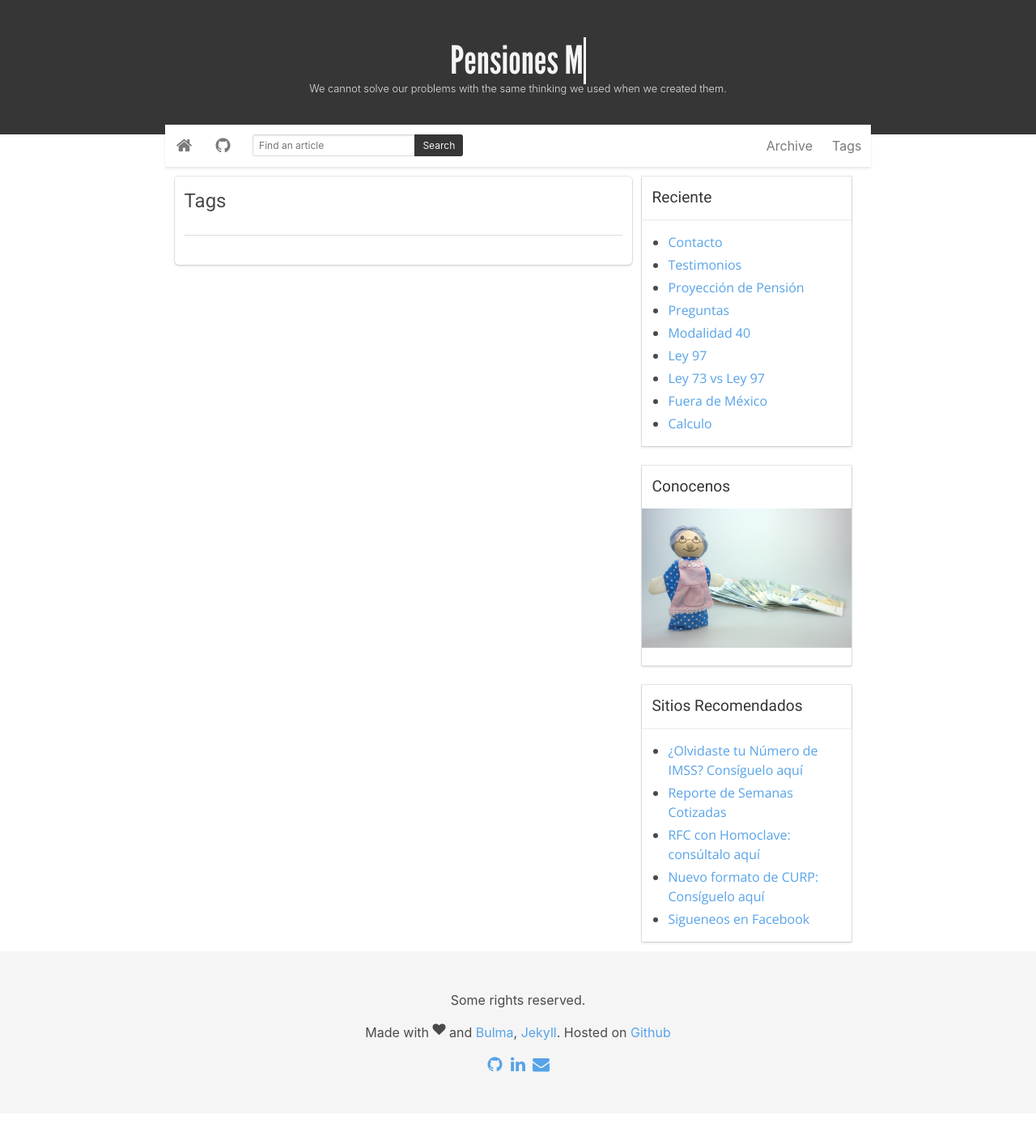
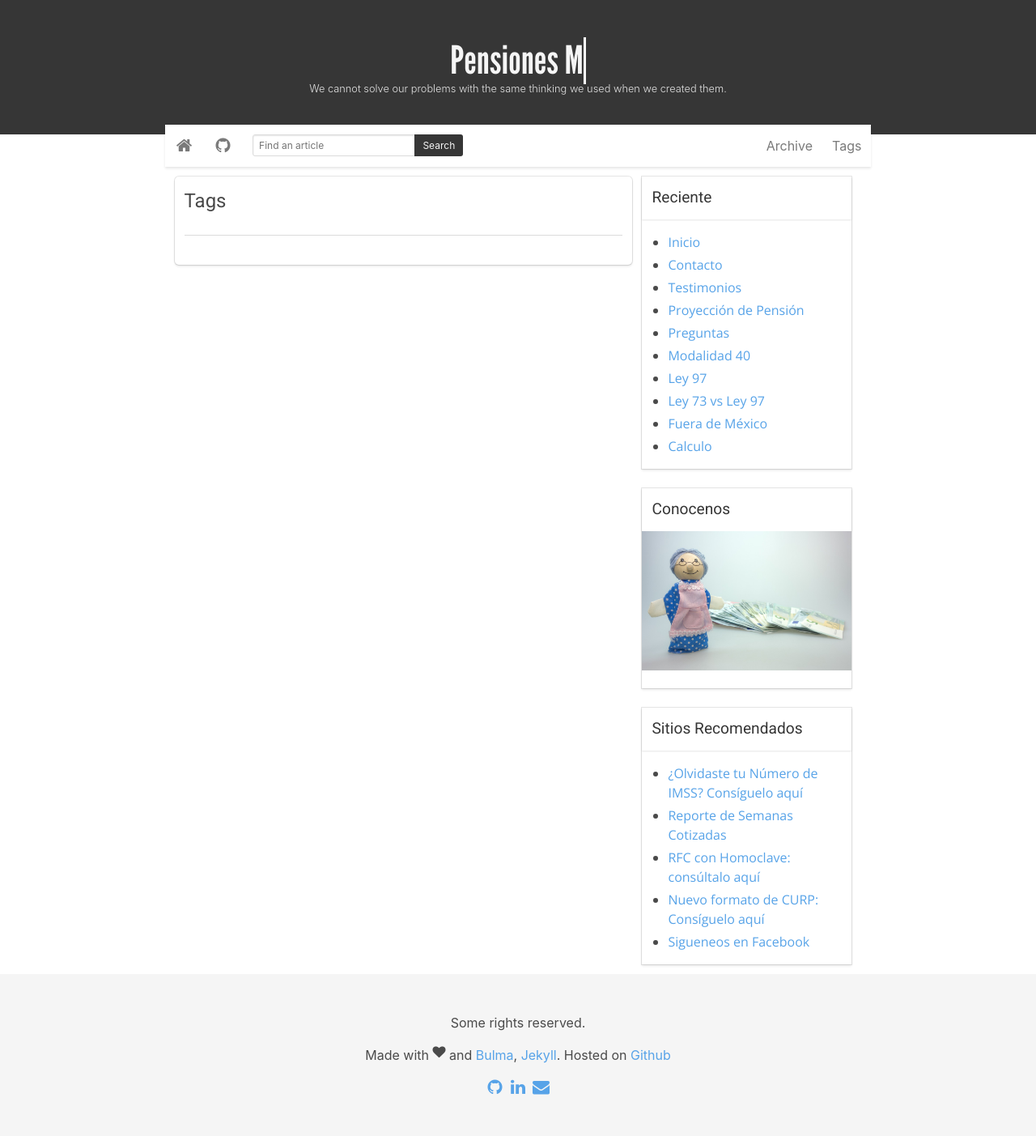
Before and after one commit to PensionesMexico/PensionesMexico.github.io, a Jekyll site: the page built from tags.html, in a window 1280 px wide. Shown: the whole page at 81% size. Built offline with Jekyll 4.4.1, drawn with Linux system fonts in a browser that asks for light colours; before the commit the page ends 1375 px from its top, so only the background shows below that.

Commit message:
Update default.html

```diff
--- a/_layouts/default.html
+++ b/_layouts/default.html
@@ -86,6 +86,8 @@
               <div class="card-content">
                 <div class="content nice-text">
                   <ul>
+                   <li><a href= "index.html"> Inicio
+                     </a></li>
                   {% for post in site.posts %}
                   <li><a href="{{ post.url }}">
                     {{ post.title }}
```
